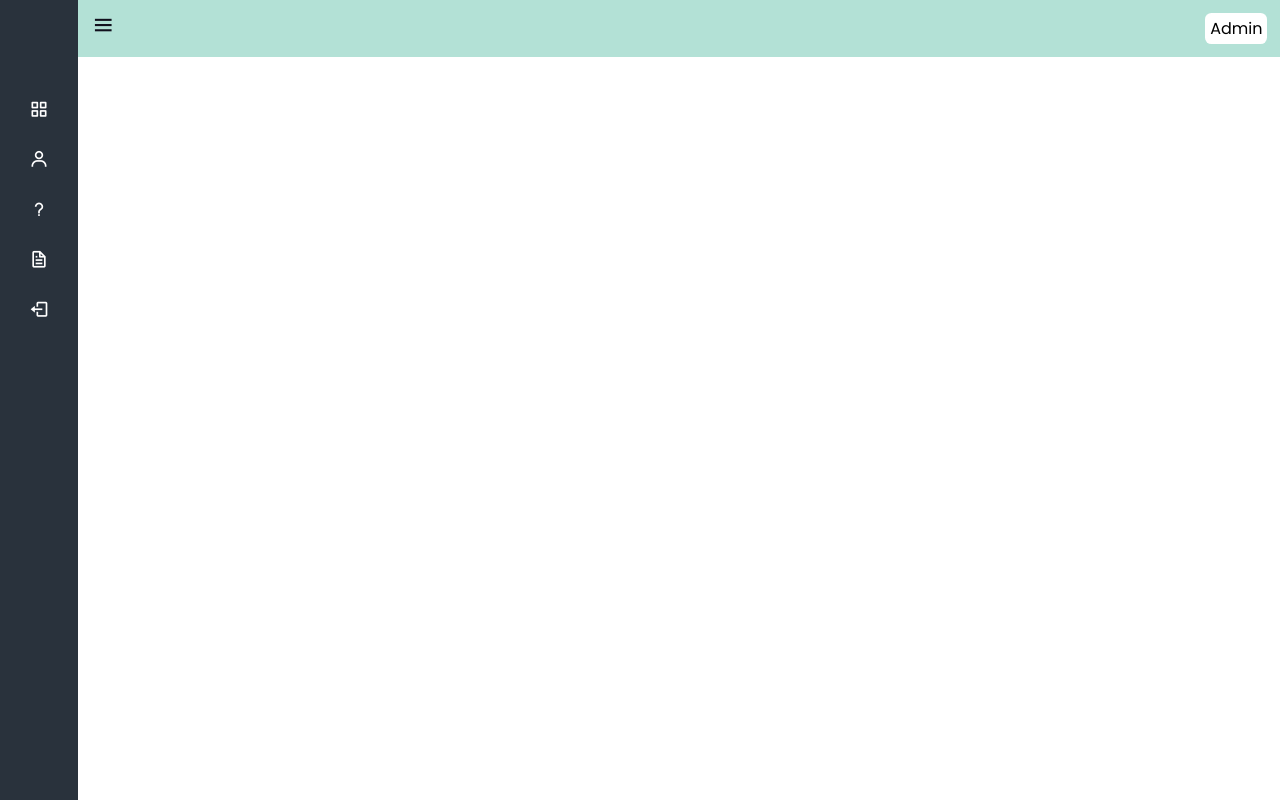
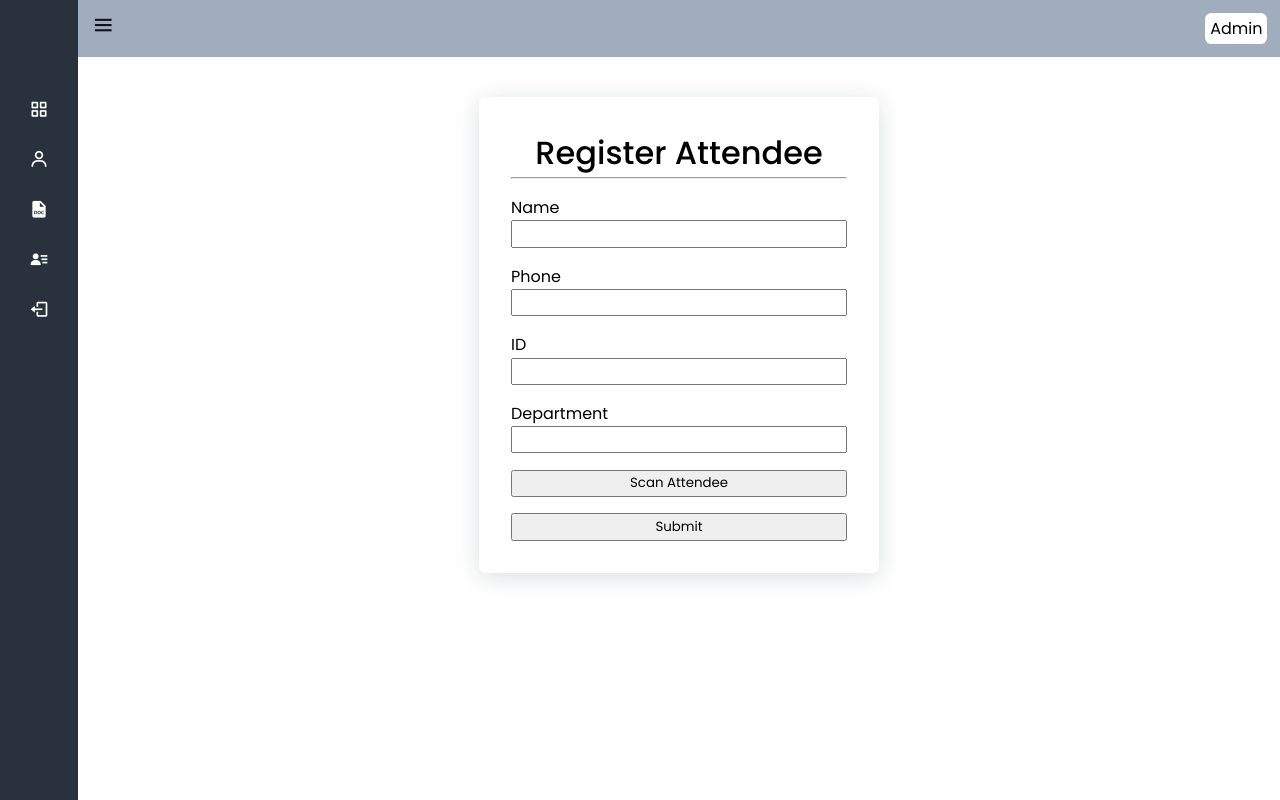
Before and after one commit to DangolSrijit/AI_attendance, a plain HTML site: page templates/admin_dashboard.html in a window 1280 px wide. Drawn offline with nearby package versions, Linux system fonts and the light colour scheme.

Commit message:
register attendee for admin dashboard done

```diff
--- a/static/css/admin_dashboard.css
+++ b/static/css/admin_dashboard.css
@@ -220,7 +220,7 @@ body{
 }
 .home-section{
   position: relative;
-  background: #E4E9F7;
+  /* background: #E4E9F7; */
   /* height: 100vh; */
   left: 260px;
   width: calc(100% - 260px);
@@ -232,7 +232,8 @@ body{
   width: calc(100% - 78px);
 }
 .header-dashboard{
-  background-color: #b3e1d6;
+  background-color:
+  #9FADBD;
   display: flex;
   flex-direction: row;
   justify-content: space-between;
@@ -256,6 +257,39 @@ body{
   display: inline-block;
   color: #11101d;
   font-size: 25px;
+}
+
+
+
+
+
+
+/* register portion */
+.register{
+  margin-top: 5vh;
+  display: flex;
+  justify-content: center;
+  margin-left: auto;
+  margin-right: auto;
+}
+.register-form{
+  box-shadow: 0 4px 25px rgba(14, 36, 49, .15);
+  border-radius: 6px;
+  max-width: 400px;
+  width: 80%;
+  padding: 2rem;
+}
+.register-heading{
+  text-align: center;
+  font-size: 2rem;
+  font-weight: 500;
+}
+.form-field{
+  margin-top: 2vh;
+}
+.form-field > input{
+  width: 100%;
+  height: 1.7rem;
 }
 
 @media screen and (max-width: 500px){
--- a/templates/admin_dashboard.html
+++ b/templates/admin_dashboard.html
@@ -40,7 +40,8 @@
       </li>
       <li>
         <a href="#">
-          <i class='bx bx-question-mark' ></i>
+          <!-- <i class='bx bx-question-mark' ></i> -->
+          <i class='bx bxs-file-doc' ></i>
           <span class="link_name">Register</span>
         </a>
         <ul class="sub-menu blank">
@@ -49,7 +50,8 @@
       </li>
       <li>
         <a href="#">
-          <i class='bx bx-file'></i>
+          <i class='bx bxs-user-detail' ></i>
+          <!-- <i class='bx bx-file'></i> -->
           <span class="link_name">Attendee</span>
         </a>
         <ul class="sub-menu blank">
@@ -74,6 +76,42 @@
         <span>Admin</span>
       </div>
     </div>
+
+    <div class="register">
+      <div class="register-form">
+        <div class="register-heading">
+          Register Attendee
+       </div>
+       <hr >
+       <form action="">
+          <div>
+              <div class="form-field ">
+                <p>Name</p>
+                <input type="text">
+              </div>
+              <div class="form-field">
+                <p>Phone</p>
+                <input type="number">
+              </div>
+              <div class="form-field">
+                <p>ID</p>
+                <input type="text">
+              </div>
+              <div class="form-field">
+                <p>Department</p>
+                <input type="text">
+              </div>
+              <div class="form-field">
+                <input type="button" value="Scan Attendee">
+              </div>
+              <div class="form-field">
+                <input type="submit" >
+              </div>
+          </div>
+       </form>
+      </div>
+    </div>
+
   </section>
   <script src="../static/js/admin_dashboard.js"></script>
 
```
